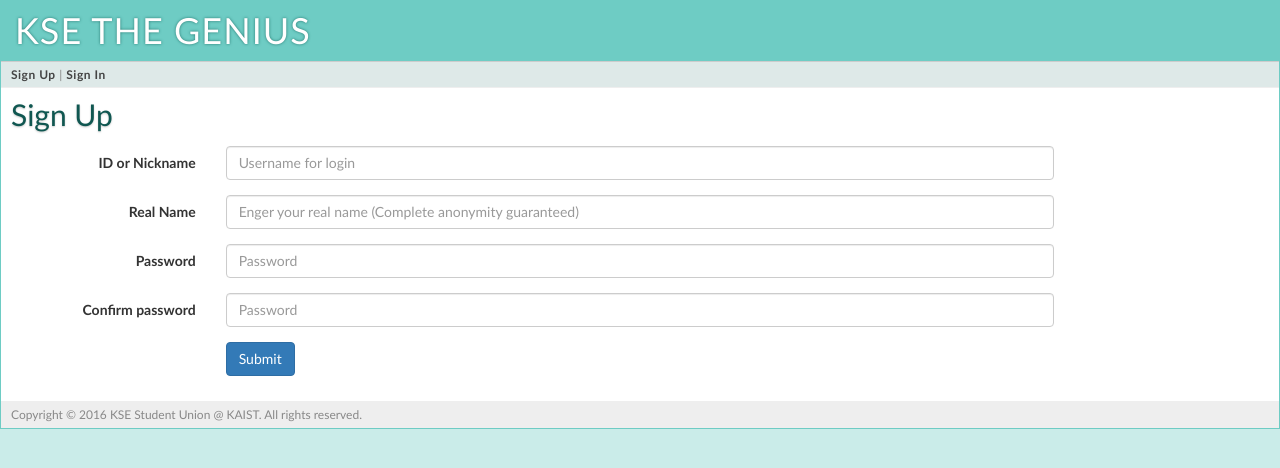
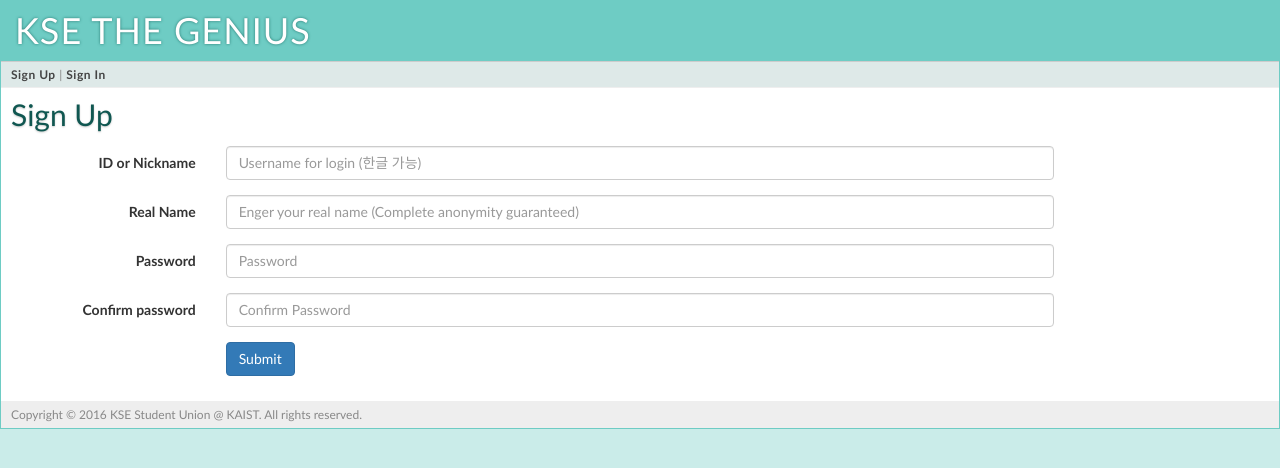
Before and after one commit to pskalyber/kse_the_genius, a Flask app: page /register in a window 1280 px wide. Shown: the top 468 px of the page. Run offline with Flask 2, Linux system fonts and the light colour scheme; some libraries are stand-ins or nearby versions.

Commit message:
아이디 한글 가능

```diff
--- a/kse_the_genius/templates/register.html
+++ b/kse_the_genius/templates/register.html
@@ -9,7 +9,7 @@
 	    	<label class="col-sm-2 control-label">ID or Nickname</label>
 	    	<div class="col-sm-8">
 	    	<input type="text" class="form-control" name="username"
-	    		placeholder="Username for login" value="{{ request.form.username }}">
+	    		placeholder="Username for login (한글 가능)" value="{{ request.form.username }}">
 	    	</div>
 	  	</div>
 
@@ -31,7 +31,7 @@
 	    	<label class="col-sm-2 control-label">Confirm password</label>
 	    	<div class="col-sm-8">
 	    	<input type="password" class="form-control" name="password2"
-	    		placeholder="Password">
+	    		placeholder="Confirm Password">
 	    	</div>
 	  	</div>
 
```
